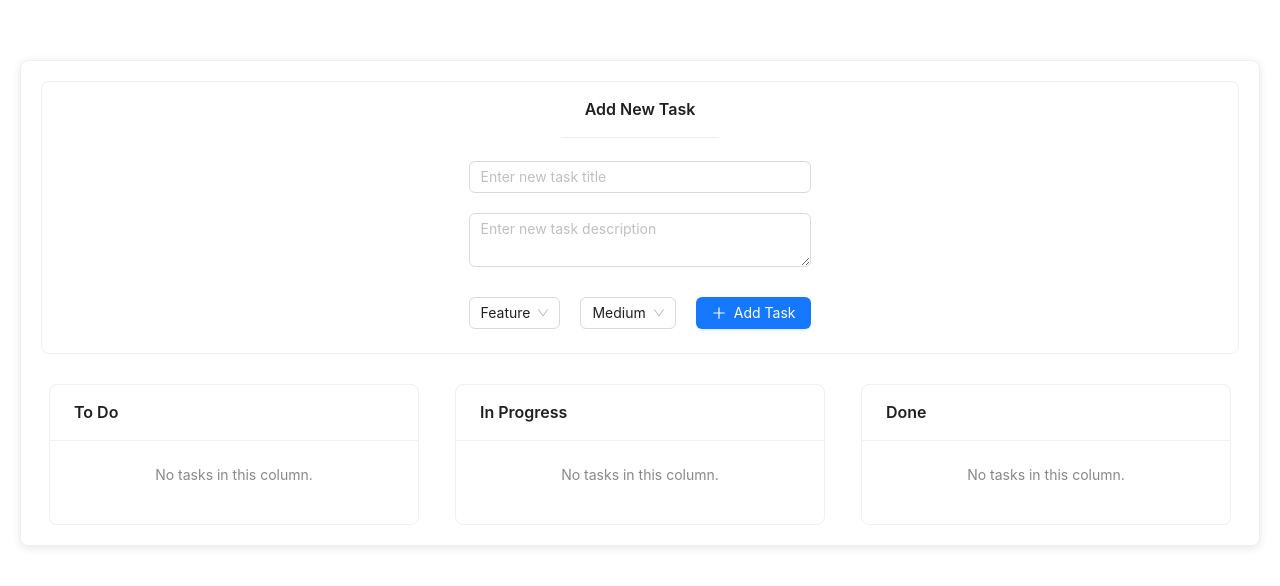
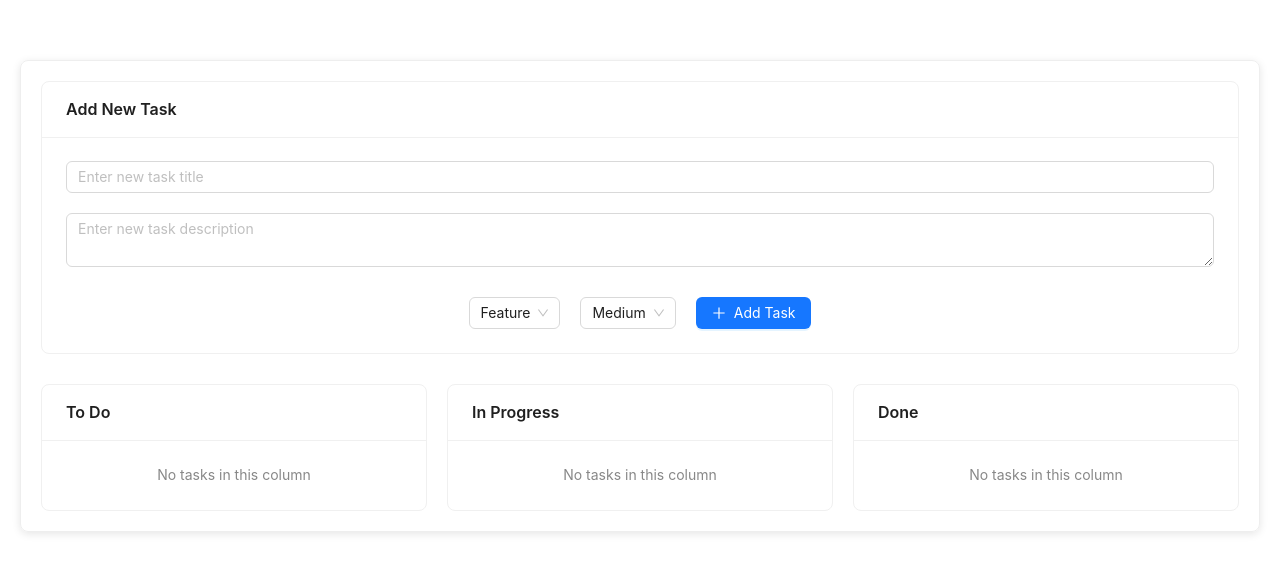
Before and after one commit to ahawi/todo-list-t1, a React (Vite) app: page /tasks in a window 1280 px wide. Shown: the top 586 px of the page. Built offline with nearby package versions, Linux system fonts and the light colour scheme.

Commit message:
Изменение стилей + изменения ширины корточки с полями ввода

```diff
--- a/src/components/TaskItem.module.css
+++ b/src/components/TaskItem.module.css
@@ -20,6 +20,10 @@
   background-color: #f5f5f5;
 }
 
+.card__done .card__title {
+  text-decoration: line-through;
+}
+
 .card__actions {
   display: flex;
 }
@@ -36,6 +40,7 @@
 .card__tags {
   margin-top: 5px;
   display: flex;
-  gap: 5px;flex-wrap: wrap;
+  gap: 5px;
+  flex-wrap: wrap;
   align-items: flex-start;
 }
--- a/src/components/TaskItem.tsx
+++ b/src/components/TaskItem.tsx
@@ -57,12 +57,16 @@ export default function TaskItem({item, onDelete, onEdit}: TaskItemProps) {
     <div className={`${styles.card__container} ${item.status === 'Done' ? styles.card__done : ''}`}>
       <div className={styles.card__inner}>
         <div>
-          <h4 className={styles.card__title}>{item.title}</h4>
+          <h4 className={`${styles.card__title} ${item.status === 'Done' ? styles.card__done : ''}`}>{item.title}</h4>
           <p className={styles.card__description}>{displayDescription}</p>
           <div className={styles.card__tags}>
-            <Tag color={getCategoryColor(item.category)}>{item.category}</Tag>
-            <Tag color={getPriorityColor(item.priority)}>{item.priority}</Tag>
-            <Tag>{item.status}</Tag>
+            <Tag className={styles.card__tag} color={getCategoryColor(item.category)}>
+              {item.category}
+            </Tag>
+            <Tag className={styles.card__tag} color={getPriorityColor(item.priority)}>
+              {item.priority}
+            </Tag>
+            <Tag className={styles.card__tag}>{item.status}</Tag>
           </div>
         </div>
       </div>
--- a/src/pages/TaskList.module.css
+++ b/src/pages/TaskList.module.css
@@ -10,9 +10,9 @@
 .tasklist__actions {
   margin-bottom: 30px;
   display: flex;
-  align-items: center;
   flex-direction: column;
-  margin-right: auto;
+  width: 100%;
+  margin-inline: auto;
 }
 
 .tasklist__actionsInner {
@@ -22,6 +22,37 @@
   align-items: center;
   width: 100%;
   gap: 30px;
+}
+
+.tasklist__actionsTop {
+  display: flex;
+  flex-direction: column;
+  gap: 20px;
+  width: 100%;
+}
+
+.tasklist__actionsTop .ant-input,
+.tasklist__actionsTop .ant-input-textarea {
+  width: 100%;
+}
+
+.tasklist__actionsBottom {
+  display: flex;
+  flex-wrap: wrap;
+  gap: 20px;
+  width: 100%;
+  align-items: center;
+  justify-content: center;
+}
+
+.tasklist__actionsBottom .ant-select {
+  flex: 1 1 150px;
+  min-width: 120px;
+}
+
+.tasklist__actionsBottom .ant-btn {
+  flex: 0 0 auto;
+  min-width: 100px;
 }
 
 .tasklist__lists {
@@ -34,12 +65,15 @@
 .tasklist__card {
   margin-bottom: 20px;
   flex: 1;
-  margin: 0 8px;
+  margin: 0;
+  min-width: 300px;
 }
 
 .tasklist__cardTitle {
   text-align: center;
   color: #888;
+  white-space: normal;
+  margin-bottom: 0;
 }
 
 .tasklist__cardInner {
@@ -47,14 +81,14 @@
   border-bottom: 0;
 }
 
-.tasklist__actionsBottom {
-  display: flex;
-  gap: 20px;
+@media (max-width: 1280px) {
+  .tasklist__card {
+    min-width: 50px;
+  }
 }
 
-.tasklist__actionsTop {
-  display: flex;
-  flex-direction: column;
-  gap: 20px;
-  width: 100%;
+@media (max-width: 1024px) {
+  .tasklist__lists {
+    flex-direction: column;
+  }
 }
--- a/src/utils/renderTaskList.tsx
+++ b/src/utils/renderTaskList.tsx
@@ -14,7 +14,7 @@ export function RenderTaskList({taskList, title, onDelete, onEdit}: RenderTaskLi
   return (
     <Card title={title} className={styles.tasklist__card}>
       {taskList.length === 0 ? (
-        <p className={styles.tasklist__cardTitle}>No tasks in this column.</p>
+        <p className={styles.tasklist__cardTitle}>No tasks in this column</p>
       ) : (
         <List
           itemLayout='horizontal'
```
